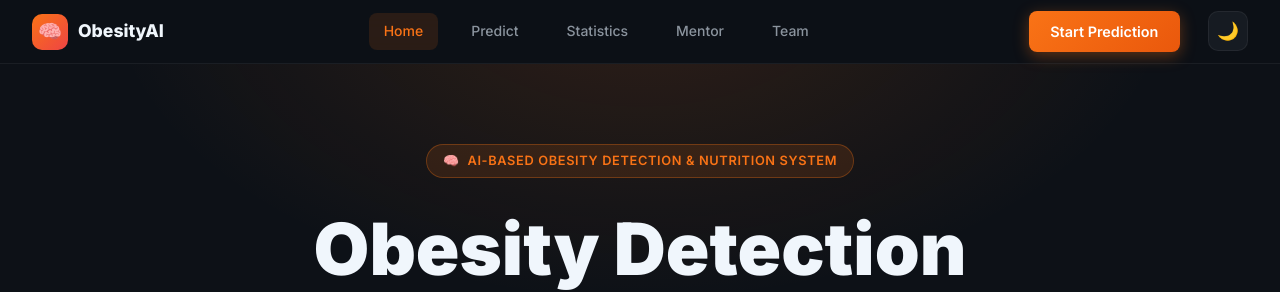
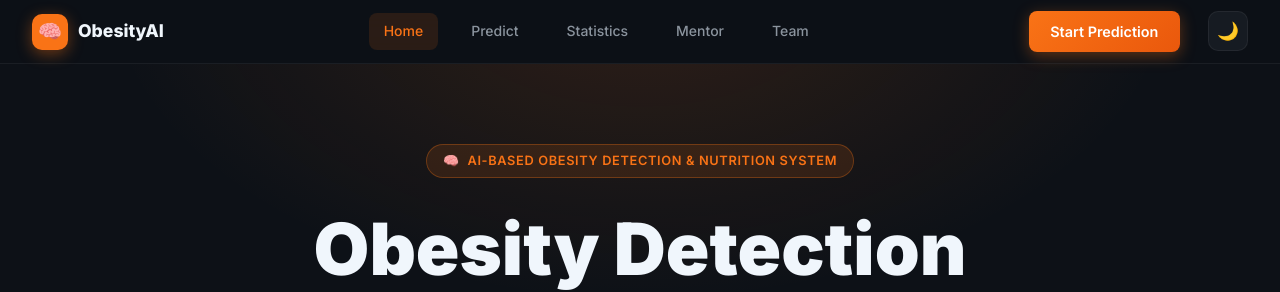
Before and after one commit to AAmardeep15/obesity-ai-detection, a Flask app: page / in a window 1280 px wide. Shown: the top 292 px of the page. Run offline with Flask 3, Linux system fonts and the light colour scheme.

Commit message:
navbar css final solid orange logo tweaks

```diff
--- a/static/css/style.css
+++ b/static/css/style.css
@@ -138,12 +138,13 @@ body.light-theme .navbar {
 .nav-brand .brand-icon {
   width: 36px;
   height: 36px;
-  background: linear-gradient(135deg, var(--accent), #ef4444);
+  background: var(--accent);
   border-radius: 10px;
   display: flex;
   align-items: center;
   justify-content: center;
   font-size: 1.1rem;
+  box-shadow: 0 4px 15px rgba(249, 115, 22, 0.4);
 }
 
 .nav-links {
```
